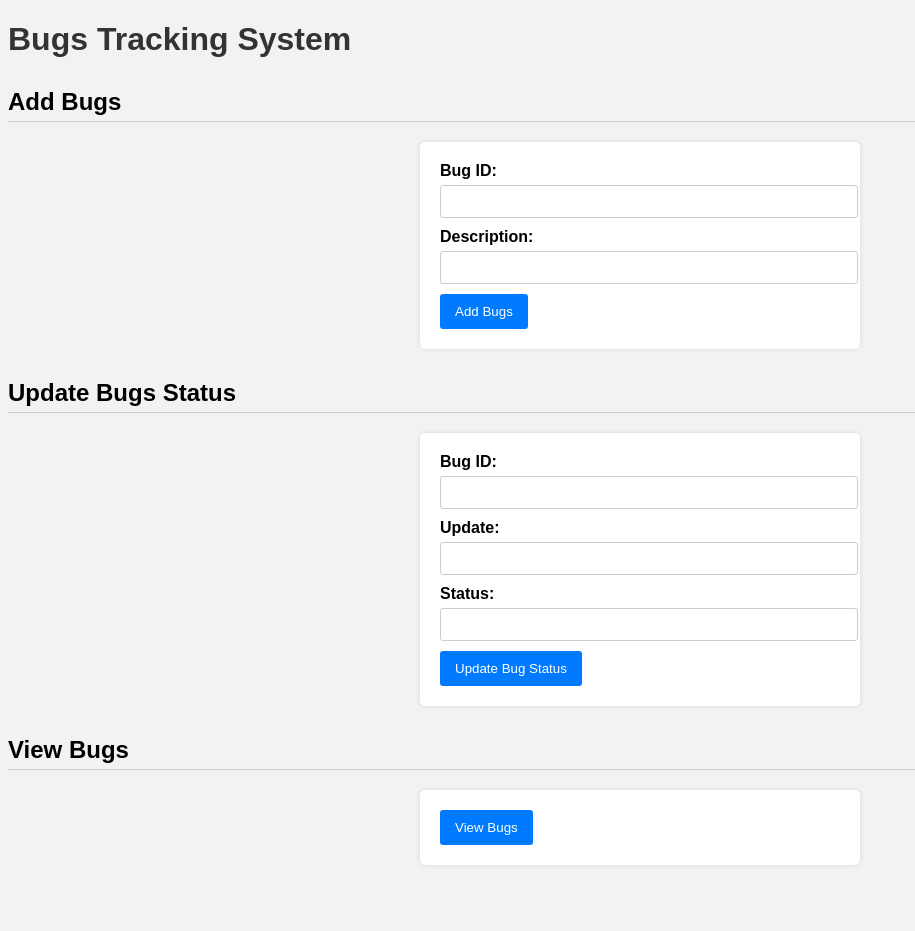
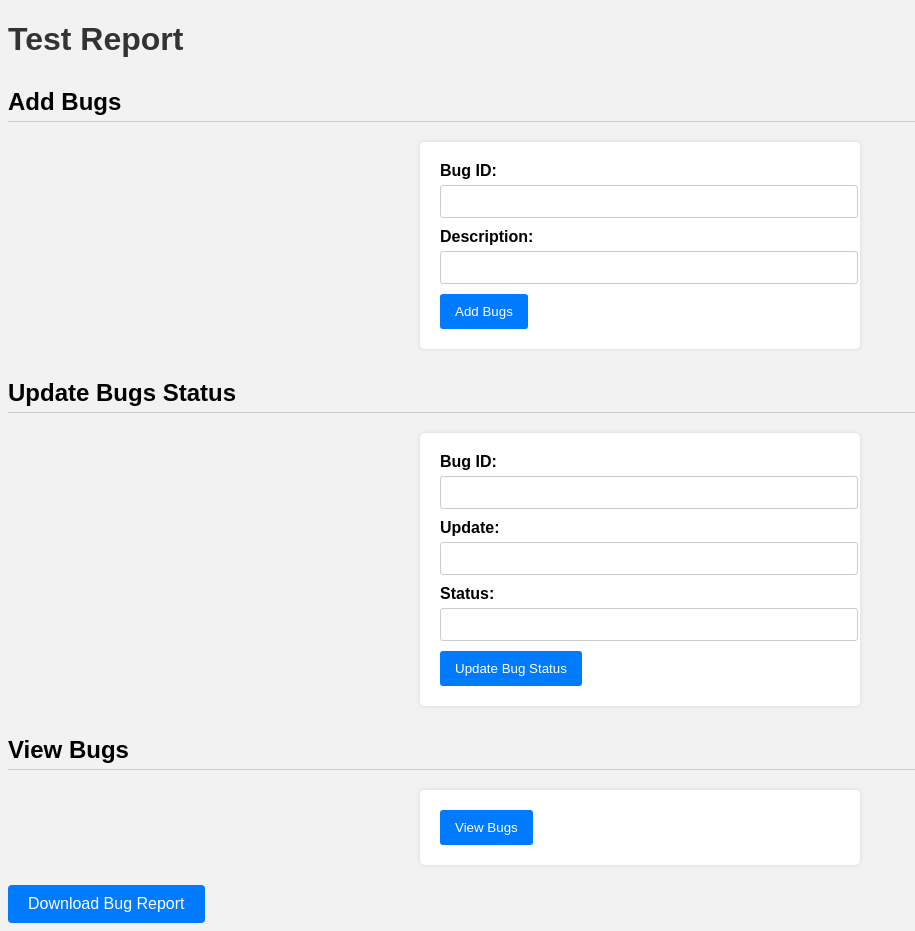
Before and after one commit to naufal-m/TestTool, a Flask app: page / in a window 1280 px wide. Shown: the whole page, without its empty margins (0-915 px from the left). Before the commit the page ends 865 px from the top, so only its background shows below. Run offline with Flask 3, Linux system fonts and the light colour scheme.

Commit message:
Add export button and change the page title

```diff
--- a/app.py
+++ b/app.py
@@ -1,4 +1,4 @@
-from flask import Flask, render_template, request
+from flask import Flask, render_template, request, send_file
 import pandas as pd
 import os
 import datetime
@@ -70,6 +70,12 @@ def view_bugs_route():
     # return view_bugs(bug_report)
     return render_template('bugs_table.html', bug_report=bug_report)
 
+@app.route('/download_bug_report')
+def download_bug_report():
+    # Ensure the 'bug_report.xlsx' file exists in the same directory as 'app.py'
+    file_path = 'bug_report.xlsx'
+    return send_file(file_path, as_attachment=True)
+
 
 if __name__ == "__main__":
     app.run(debug=True)
--- a/static/styles.css
+++ b/static/styles.css
@@ -51,7 +51,7 @@ body {
             padding-bottom: 5px;
         }
 
-        /* Styles for the popup container */
+/* Styles for the popup container */
 .popup-container {
     position: fixed;
     top: 50%;
@@ -85,3 +85,21 @@ body {
 .popup-close-button:hover {
     background-color: #ddd;
 }
+
+/* Styles for the download button */
+.download-button {
+    display: inline-block;
+    padding: 10px 20px;
+    background-color: #007bff;
+    color: #fff;
+    text-decoration: none;
+    border: none;
+    border-radius: 4px;
+    font-size: 16px;
+    cursor: pointer;
+    margin-top: 20px;
+}
+
+.download-button:hover {
+    background-color: #0056b3;
+}
--- a/templates/index.html
+++ b/templates/index.html
@@ -2,12 +2,12 @@
 <html lang="en">
 <head>
     <meta charset="UTF-8">
-    <title>Bugs Tracking System</title>
+    <title>Test Report</title>
     <link rel="stylesheet" href="{{ url_for('static', filename='styles.css') }}">
 
 </head>
 <body>
-<h1>Bugs Tracking System</h1>
+<h1>Test Report</h1>
 
     <!-- Add Bugs Popup -->
     <div id="add-bugs-popup" class="popup-container" style="display: none;">
@@ -51,6 +51,9 @@
         <input type="submit" value="View Bugs">
     </form>
 
+    <!-- Add the download button for bug_report.xlsx -->
+    <a href="{{ url_for('download_bug_report') }}" class="download-button">Download Bug Report</a>
+
     <!-- JavaScript to handle popups -->
     <script src="{{ url_for('static', filename='scripts.js') }}"></script>
 
```
Also changed, not shown: 1 other file.
